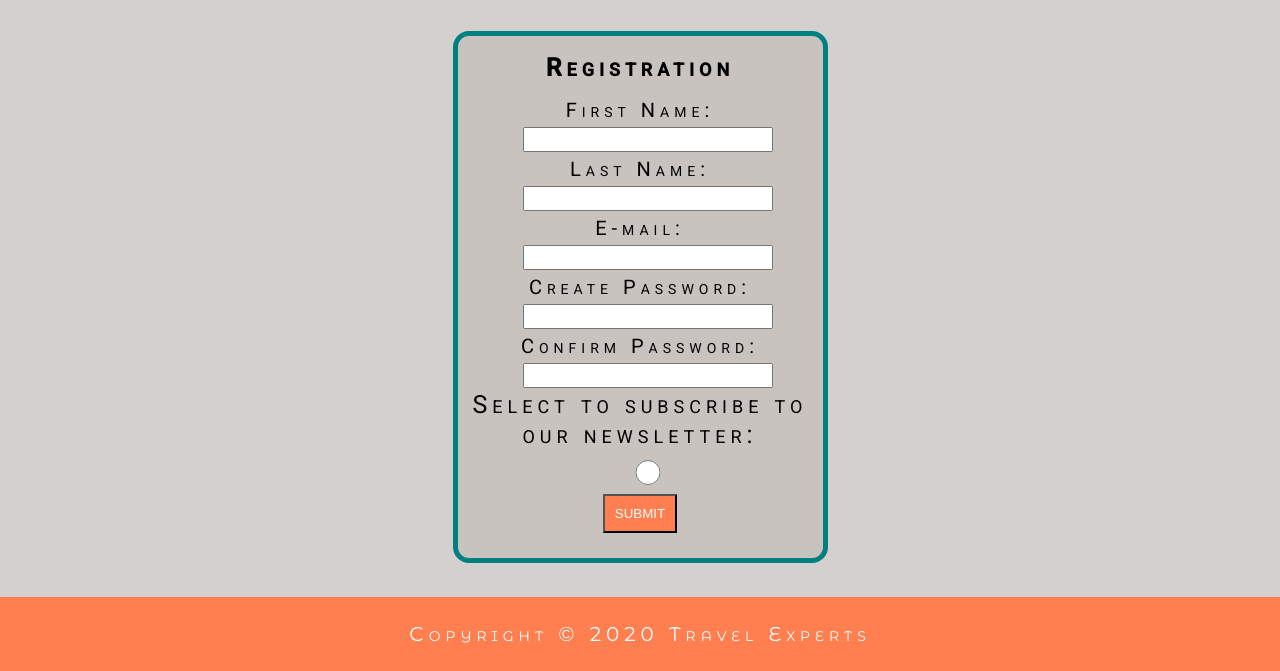
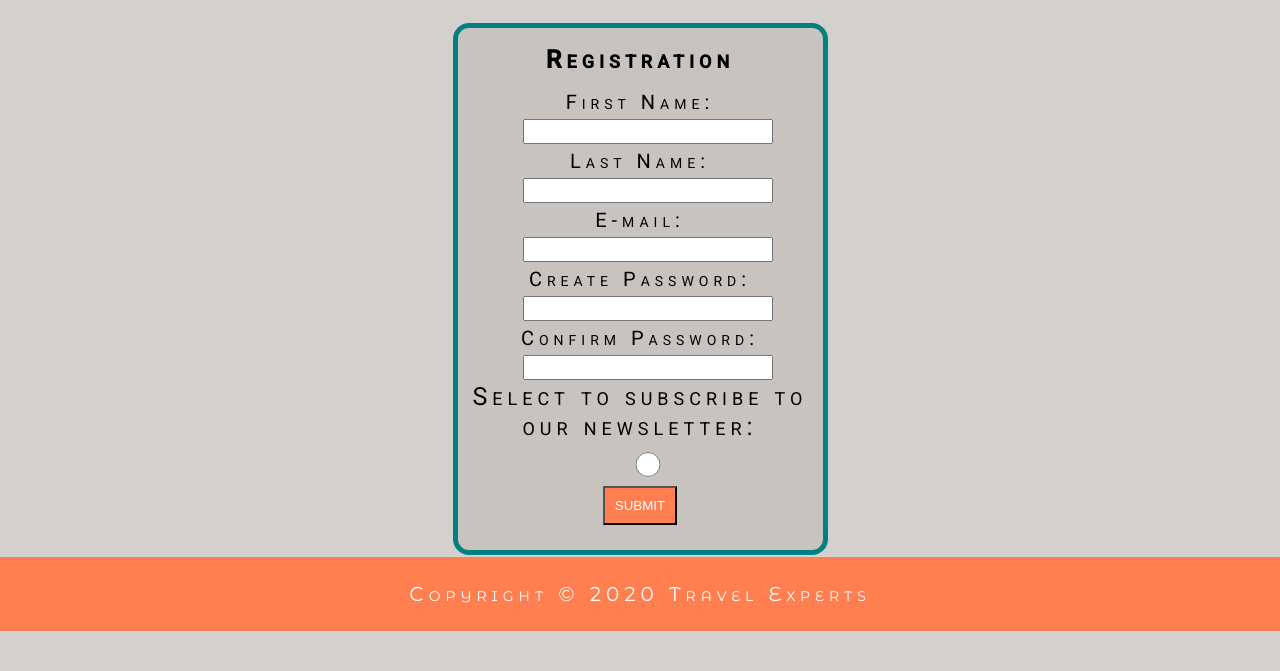
Before and after one commit to DaveYYC/CPRG-210-Assignment-1--Travel-Experts-Website, a plain HTML site: page register.html in a window 1280 px wide. Shown: the part 160-831 px from the top of the page. After the commit the page ends 800 px from the top, so only its background shows below. Drawn offline with Linux system fonts and the light colour scheme.

Commit message:
tweaked registration form -fixed footer

```diff
--- a/css/register.css
+++ b/css/register.css
@@ -68,19 +68,18 @@ nav a:active {
 /* -- Registration Form -- */
 
 .register {
-    height: 75vh;
+    height: 70vh;
 
     display:flex;
     justify-content: center;
     align-items: center;
 
     overflow: hidden;
-
 }
 
 form {
     width: 375px;
-    margin-top: 40px;
+    margin-top: 65px;
     margin-bottom: 40px;
     padding: 15px;
 
@@ -94,19 +93,20 @@ form {
 }
 
 legend {
-    font-size: 25px;
-    text-align: center;
     padding-top: 2px;
     padding-bottom: 10px;
 
+    font-size: 25px;
+    text-align: center;
  }
 
  label {
     display: flex;
     justify-content: center;
     align-content: center;
+
+    padding: 5px;
     font-size: 20px;
-    padding: 5px;
 }
 
 input, textarea {
```
